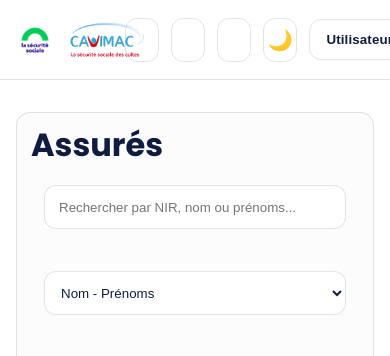
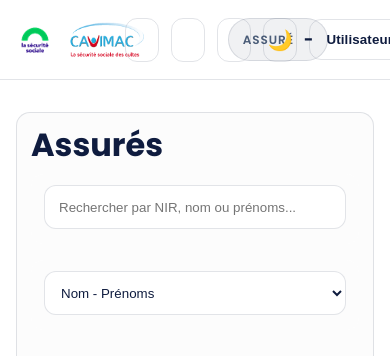
Before and after one commit to sevYOnDaTracks/IDENT, a Python web app: template templates/assures.html in a window 390 px wide. Shown: the top 356 px of the page. Run offline with Jinja, Linux system fonts and the light colour scheme; the template is opened without the code that fills it, so the values that code supplies are empty; some libraries are stand-ins or nearby versions.

Commit message:
Show current assure in toolbar and add export icon

```diff
--- a/static/style.css
+++ b/static/style.css
@@ -213,6 +213,19 @@ body[data-theme="dark"] .suggest-item {
 .toolbar-entity-value {
   color: var(--text);
   font-weight: 700;
+}
+
+.toolbar-entity-value--clamp {
+  max-width: 520px;
+  overflow: hidden;
+  text-overflow: ellipsis;
+  white-space: nowrap;
+}
+
+@media (max-width: 1100px) {
+  .toolbar-entity-value--clamp {
+    max-width: 340px;
+  }
 }
 
 .toolbar-home {
@@ -1262,6 +1275,16 @@ body[data-theme="dark"] .data-table td {
   transition: transform 120ms ease, box-shadow 120ms ease, border-color 120ms ease, background 120ms ease;
 }
 
+.button.with-icon {
+  gap: 10px;
+}
+
+.btn-icon {
+  width: 18px;
+  height: 18px;
+  flex: 0 0 18px;
+}
+
 .button.primary {
   background: #0f172a;
   color: #ffffff;
--- a/templates/assures.html
+++ b/templates/assures.html
@@ -30,6 +30,12 @@
       <div class="toolbar-left">
         <img class="toolbar-logo" src="../images/Logo_Securite_Social.png" alt="Logo S&#233;curit&#233; Sociale">
         <img class="toolbar-logo" src="../images/Logo_Cavimac.png" alt="Logo Cavimac">
+      </div>
+      <div class="toolbar-center">
+        <div class="toolbar-entity" id="toolbar-assure" hidden>
+          <span class="toolbar-entity-label">Assur&#233;</span>
+          <span class="toolbar-entity-value toolbar-entity-value--clamp" id="toolbar-assure-value">-</span>
+        </div>
       </div>
       <div class="toolbar-right">
         <a class="button outline toolbar-home" href="home.html" aria-label="Accueil" title="Accueil">
@@ -436,9 +442,9 @@
         <button class="icon-button" type="button" id="ayantdroit-modal-close" aria-label="Fermer">×</button>
       </div>
 
-      <div class="modal-tabs">
+     <!--<div class="modal-tabs">
         <button class="tab active" type="button" data-ayantdroit-tab="identification">Identification</button>
-      </div>
+      </div> -->
 
       <div class="modal-body">
         <div class="modal-panel active" data-ayantdroit-panel="identification">
@@ -760,6 +766,8 @@
     const arpegePanel = document.querySelector('.tab-panel[data-tab="arpege"]');
     const arpegeSummary = document.getElementById("arpege-summary");
     const tableArpege = document.querySelector("#table-arpege tbody");
+    const toolbarAssure = document.getElementById("toolbar-assure");
+    const toolbarAssureValue = document.getElementById("toolbar-assure-value");
     const addrFields = {
       type: document.getElementById("addr-type"),
       line1: document.getElementById("addr-line1"),
@@ -1364,6 +1372,7 @@
       if (backResultsButton) {
         backResultsButton.hidden = !show || !hasSearched;
       }
+      if (toolbarAssure) toolbarAssure.hidden = !show;
       if (!show) {
         setActiveTab("infos");
       }
@@ -1543,6 +1552,10 @@
       if (!selectedAssure) {
         assureFullname.textContent = "-";
         assureMeta.textContent = "-";
+        if (toolbarAssureValue) {
+          toolbarAssureValue.textContent = "-";
+          toolbarAssureValue.title = "-";
+        }
         renderInfoDetails();
         renderSituationDetails();
         renderMaladieDetails();
@@ -1560,6 +1573,11 @@
       if (selectedAssure.date_naissance) metaParts.push(`Né(e) le ${selectedAssure.date_naissance}`);
       if (selectedAssure.sexe) metaParts.push(selectedAssure.sexe);
       assureMeta.textContent = metaParts.join(" â€¢ ") || "-";
+      if (toolbarAssureValue) {
+        const txt = assureFullname.textContent || "-";
+        toolbarAssureValue.textContent = txt;
+        toolbarAssureValue.title = txt;
+      }
     }
 
     function setActiveTab(name) {
```
Also changed, not shown: templates/collectivites.html (+8 -1 lines).
